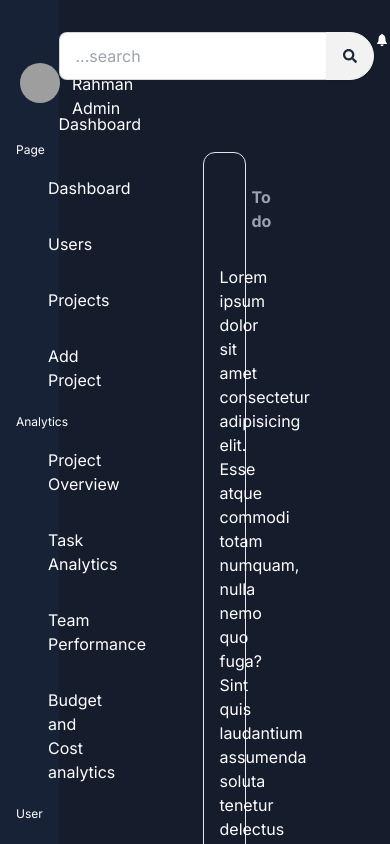
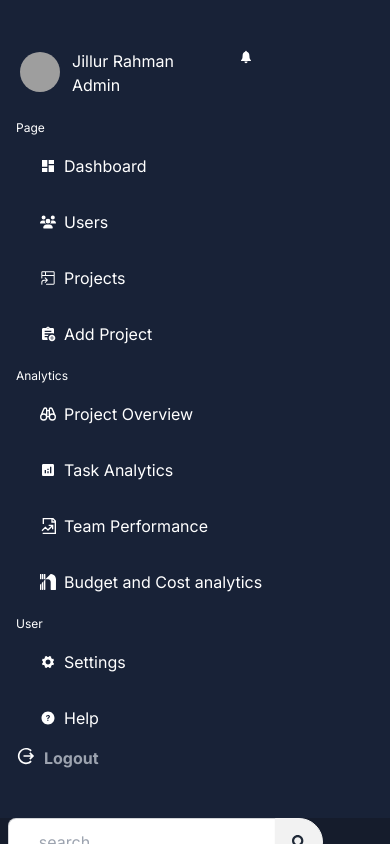
Before and after one commit to Jillurcf/project-management-dashboard, a Next.js app: page /dashboard in a window 390 px wide. Shown: the top 844 px of the page. Built offline with nearby package versions, Linux system fonts and the light colour scheme; grey boxes are pictures that could not be loaded.

Commit message:
responsive done and zustand installed

```diff
--- a/package.json
+++ b/package.json
@@ -20,7 +20,8 @@
     "react": "^18",
     "react-beautiful-dnd": "^13.1.1",
     "react-dom": "^18",
-    "react-icons": "^5.1.0"
+    "react-icons": "^5.1.0",
+    "zustand": "^4.5.2"
   },
   "devDependencies": {
     "autoprefixer": "^10.4.19",
--- a/src/app/dashboard/dragnDrop/home.jsx
+++ b/src/app/dashboard/dragnDrop/home.jsx
@@ -4,12 +4,12 @@ import { Reorder } from "framer-motion";
 const Dndhome = () => {
   const [items, setItems] = useState([ "To do", "In Progress", "Done"]);
   return (
-    <div className="px-36">
+    <div className="lg:px-36 px-4">
         <Reorder.Group values={items} onReorder={setItems }>
         {items.map((item, index) => (
             <Reorder.Item values="item" key={item}>
         <div className="border my-4 rounded-xl px-4">
-          <div className="m-8">
+          <div className="lg:m-8 m-2">
             <div className="">
               <div className="">
                 <h1 className="font-bold text-gray-400">{item} </h1>
--- a/src/app/dashboard/layout.jsx
+++ b/src/app/dashboard/layout.jsx
@@ -1,15 +1,15 @@
 import React from 'react';
 import Sidebar from '../ui/dashboard/sidebar/sidebar';
 import Navbar from '../ui/dashboard/navbar/navbar';
-import { App } from 'antd';
+
 
 const Layout = ({children}) => {
     return (
-       <div className='flex h-auto '>
-        <div className='w-[15vw]'>
+       <div className='md:flex h-auto '>
+        <div className='lg:w-[15vw]'>
             <Sidebar></Sidebar>
         </div>
-        <div className='w-[85vw]'>
+        <div className='lg:w-[85vw]'>
             <Navbar></Navbar>
 
             {children}
--- a/src/app/dashboard/projects/page.jsx
+++ b/src/app/dashboard/projects/page.jsx
@@ -15,7 +15,7 @@ const Projects = () => {
   }
 
   return (
-    <div className="grid gap-2 lg:grid-cols-5 py-12">
+    <div className="lg:pl-0 grid gap-4 lg:gap-2 justify-items-center grid-cols-1 lg:grid-cols-3 xl:grid-cols-4 xl:gap-8 py-12">
       {projects.map((project) => (
         <div key={project.id} className="card w-60 bg-base-100 relative">
           <div className="card-actions justify-center">
--- a/src/app/login/page.jsx
+++ b/src/app/login/page.jsx
@@ -30,7 +30,7 @@ const LoginPage = () => {
 
 
   return (
-  <div className='max-w-screen-md mx-auto h-screen justify-center items-center flex'>
+  <div className='px-4 max-w-screen-md mx-auto h-screen justify-center items-center flex'>
 
       <Form className='border p-12 rounded-xl text-white'
       name="loginForm"
--- a/src/app/signup/page.jsx
+++ b/src/app/signup/page.jsx
@@ -104,7 +104,7 @@ const SignUpForm = () => {
   };
 
   return (
-    <div className="max-w-screen-md mx-auto h-screen justify-center items-center flex">
+    <div className="px-4 max-w-screen-md mx-auto h-screen justify-center items-center flex">
       <Form
         className="border p-12 rounded-xl text-white"
         name="loginForm"
--- a/src/app/ui/dashboard/navbar/navbar.jsx
+++ b/src/app/ui/dashboard/navbar/navbar.jsx
@@ -6,14 +6,14 @@ import { IoIosNotifications } from "react-icons/io";
 const Navbar = () => {
 
   return (
-    <div className="max-w-screen-xl mx-auto py-8">
+    <div className="lg:max-w-screen-xl lg:mx-auto lg:py-8">
 
-     <div className="flex justify-between">
-     <div className="join">
-        <input className="input input-bordered join-item" placeholder="...search" />
+     <div className="lg:flex lg:pl-0 lg:justify-between">
+     <div className="join pl-2 lg:pl-0">
+        <input className="input input-bordered mx-auto join-item" placeholder="...search" />
         <button className="btn join-item rounded-r-full"><FaSearch></FaSearch></button>
       </div>
-      <IoIosNotifications />
+      <IoIosNotifications className="hidden lg:inline-block" />
      </div>
     </div>
   );
--- a/src/app/ui/dashboard/sidebar/sidebar.jsx
+++ b/src/app/ui/dashboard/sidebar/sidebar.jsx
@@ -3,7 +3,7 @@ import { MdDashboard, MdAssignmentAdd, MdAnalytics } from "react-icons/md";
 import { FaUsers } from "react-icons/fa6";
 import { GoProjectSymlink } from "react-icons/go";
 import { GrOverview, GrDocumentPerformance } from "react-icons/gr";
-import { IoIosSettings, IoIosHelpCircle, IoMdLogOut } from "react-icons/io";
+import { IoIosSettings, IoIosHelpCircle, IoMdLogOut, IoIosNotifications } from "react-icons/io";
 import { SiInfracost } from "react-icons/si";
 import Image from "next/image";
 import MenuLink from "./menuLink/menuLink";
@@ -116,10 +116,16 @@ const Sidebar = () => {
         </div>
 
       </div>
-        <div className="flex flex-col">
+       <div className="lg:flex-none lg:gap-0 lg:hidden flex gap-16">
+       <div className="flex flex-col">
           <span>Jillur Rahman</span>
           <span className="">Admin</span>
         </div>
+        <IoIosNotifications></IoIosNotifications>
+        <div>
+
+        </div>
+       </div>
       </div>
       <ul>
         {menuItems.map((cat) => (
```
Also changed, not shown: 1 other file (tests, documents, lock files or other folders).
